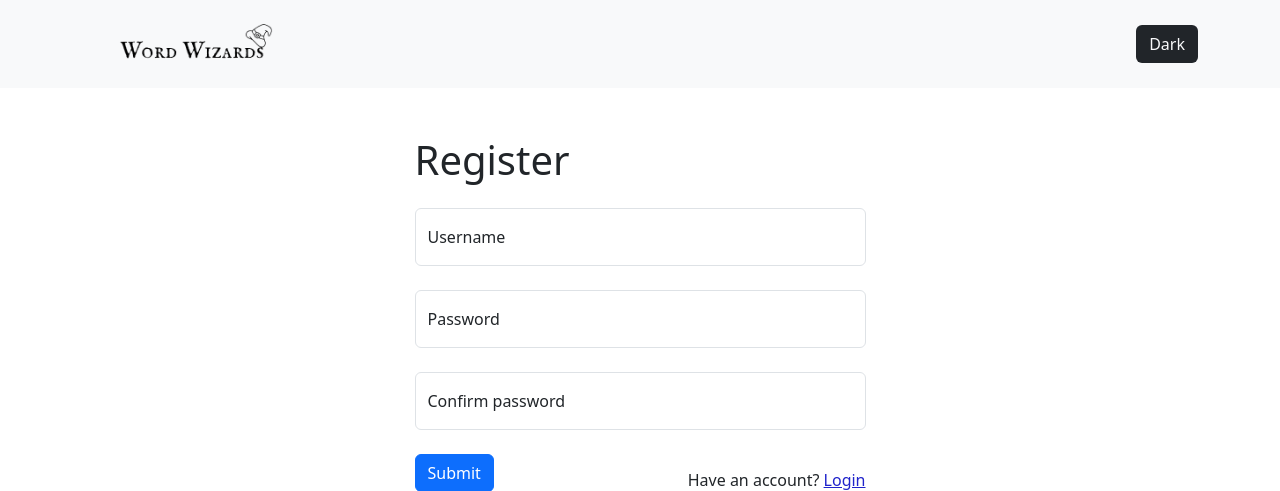
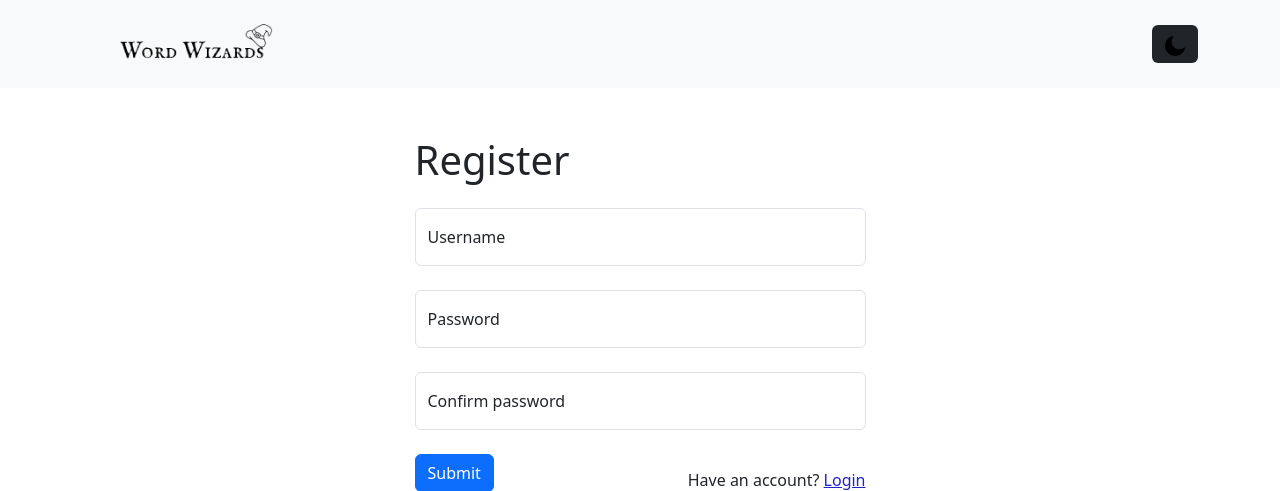
Before and after one commit to andyagdw/word_wizards, a Django app: page /auth/register/ in a window 1280 px wide. Shown: the top 491 px of the page. Run offline with Django 5.2, Linux system fonts and the light colour scheme; some libraries are stand-ins or nearby versions.

Commit message:
Add light and dark mode images

```diff
--- a/static/css/styles.css
+++ b/static/css/styles.css
@@ -21,6 +21,11 @@ html {
 #logo {
     width: 220px;
     height: 40px;
+}
+
+.theme-img {
+    height: 20px;
+    width: 20px;
 }
 
 .header-container {
--- a/static/javascript/index.js
+++ b/static/javascript/index.js
@@ -33,7 +33,7 @@
 
     //  Change element classnames or attribute depending on theme
     if (theme === 'dark') {
-        themeToggleBtn.innerHTML = 'Light';
+        themeToggleBtn.innerHTML = `<img src='${window.sun_img}' alt='sun' class='theme-img' />`;
         themeToggleBtn.className = 'btn bg-light text-dark';
         html.setAttribute("data-bs-theme", "dark");
 
@@ -75,7 +75,7 @@
         }
 
     } else {
-        themeToggleBtn.innerHTML = 'Dark';
+        themeToggleBtn.innerHTML = `<img src='${window.moon_img}' alt='moon' class='theme-img' />`;
         themeToggleBtn.className = 'btn bg-dark text-light';
         html.setAttribute("data-bs-theme", "auto")
 
--- a/templates/base.html
+++ b/templates/base.html
@@ -20,6 +20,8 @@
     <script>
         window.img_light = "{% static 'images/word-wizards-logo-light.png' %}";
         window.img_dark = "{% static 'images/word-wizards-logo-dark.png' %}";
+        window.sun_img = "{% static 'images/light-mode-sun.png' %}";
+        window.moon_img = "{% static 'images/dark-mode-moon.png' %}";
     </script>
     <!--  -->
     <!-- JAVASCRIPT -->
```
Also changed, not shown: words_project/settings.py (+0 -10 lines), static/images/dark-mode-moon.png (added), static/images/light-mode-sun.png (added).
